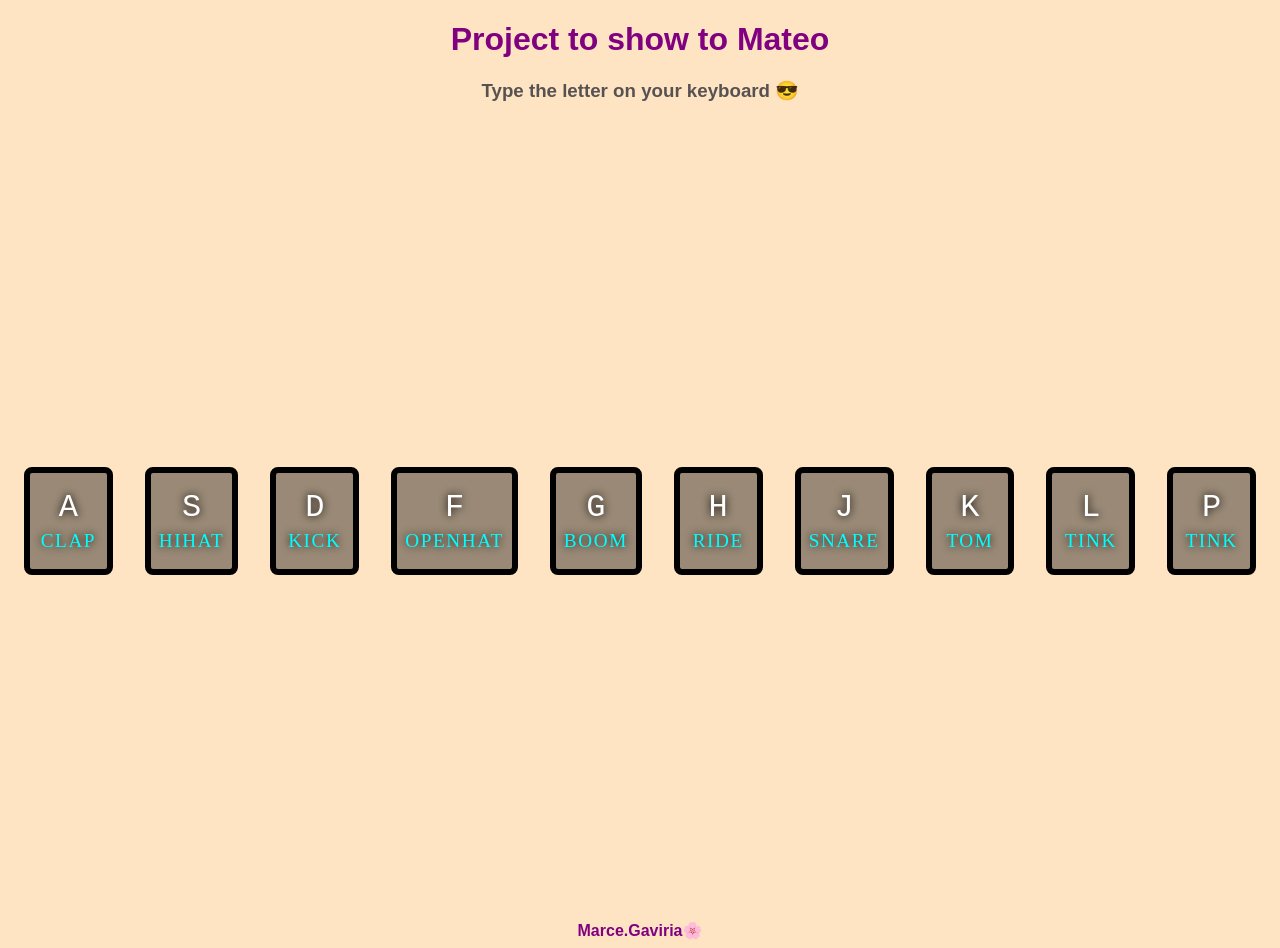
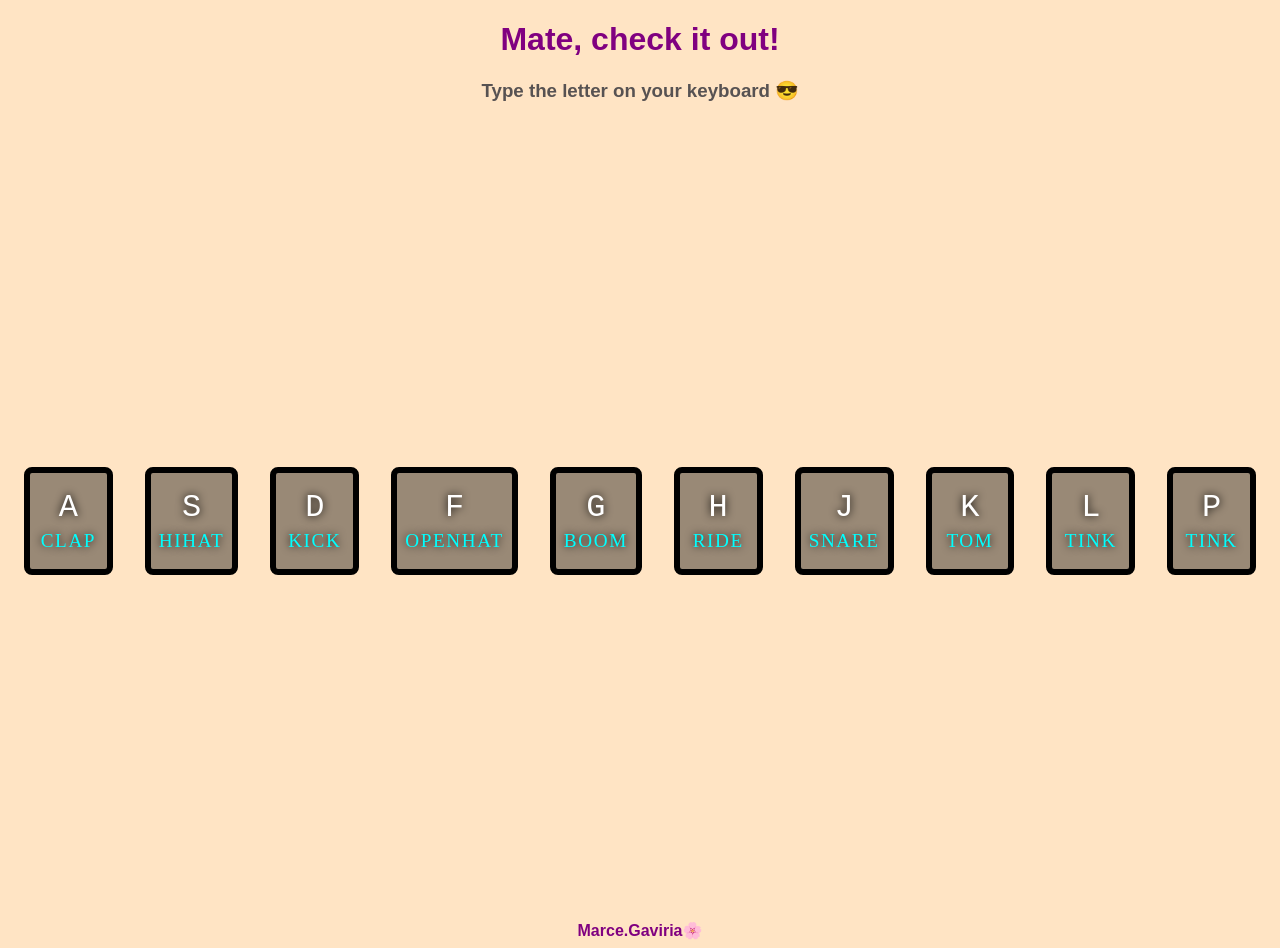
Before and after one commit to Marce-Gaviria/DrumKitMarce, a plain HTML site: page index.html in a window 1280 px wide. Drawn offline with Linux system fonts and the light colour scheme.

Commit message:
message change in html file

```diff
--- a/index.html
+++ b/index.html
@@ -9,7 +9,7 @@
 </head>
 <body>
 
-    <h1>Project to show to Mateo</h1>
+    <h1>Mate, check it out!</h1>
 
     <h3>Type the letter on your keyboard 😎</h3>
 
```
